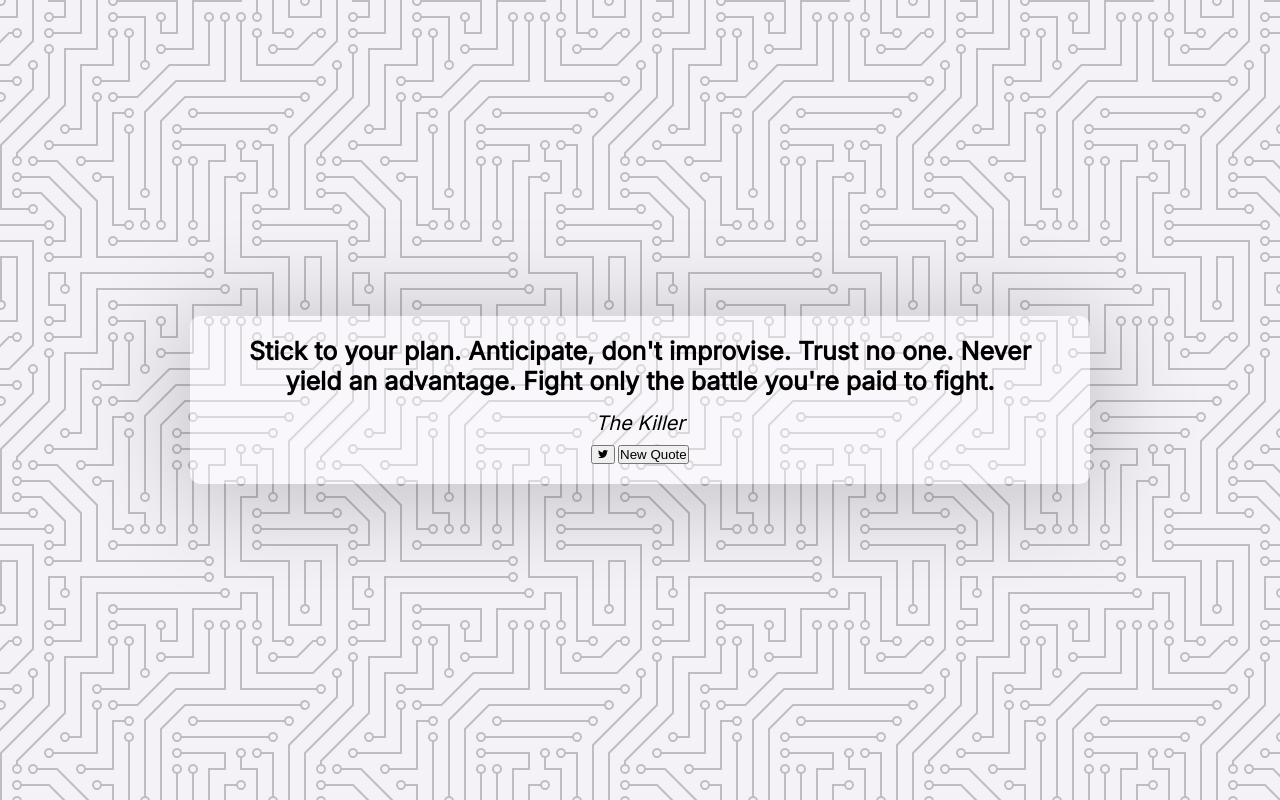
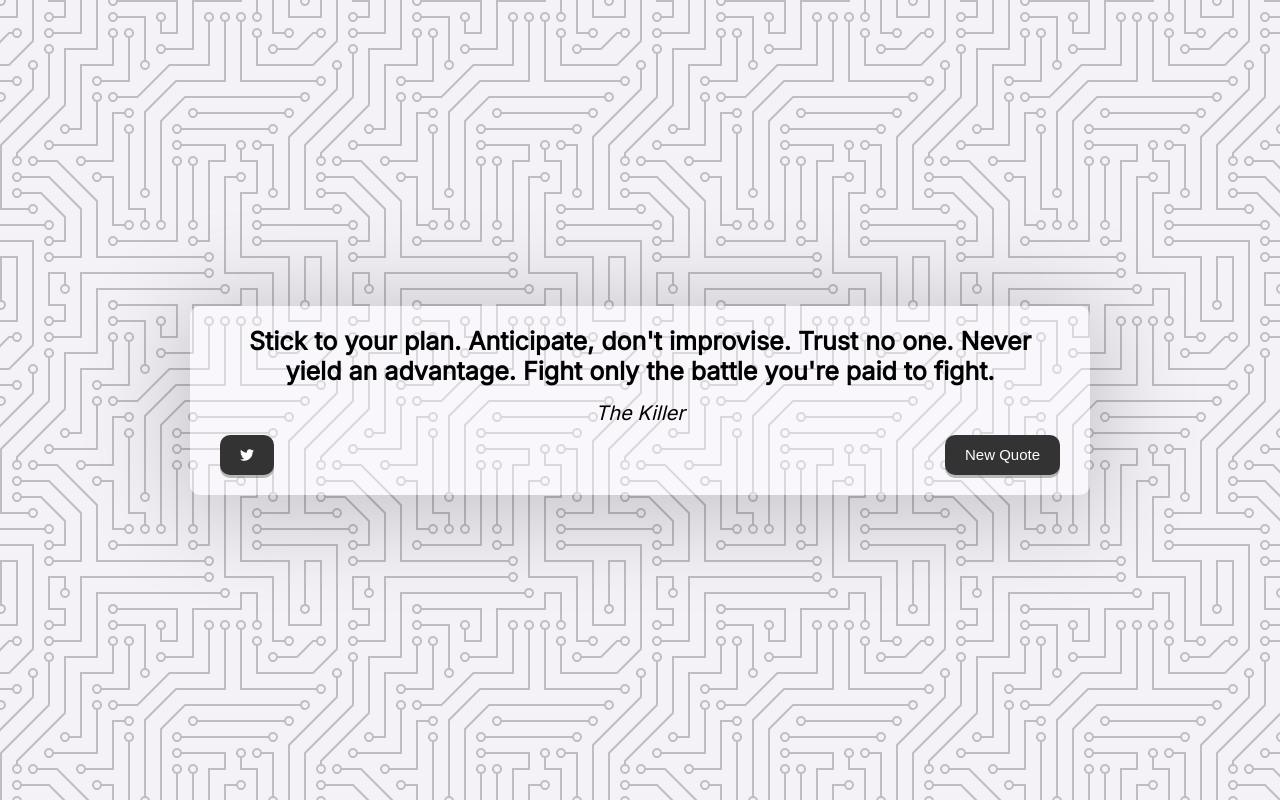
Before and after one commit to ImalKesara/Javascript-MiniProjects, a plain HTML site: page Quotes Generator/index.html in a window 1280 px wide. Drawn offline with Linux system fonts and the light colour scheme.

Commit message:
done style part

```diff
--- a/Quotes Generator/index.html
+++ b/Quotes Generator/index.html
@@ -36,18 +36,17 @@
 
         <div class="btn-container">
           <button class="twitter-button" id="twitter" title="Tweet this !">
-            <svg
-              class="icon-twitter"
-              xmlns="http://www.w3.org/2000/svg"
-              viewBox="0 0 512 512"
-            >
+            <svg xmlns="http://www.w3.org/2000/svg" viewBox="0 0 512 512">
               <!--!Font Awesome Free 6.5.1 by @fontawesome - https://fontawesome.com License - https://fontawesome.com/license/free Copyright 2024 Fonticons, Inc.-->
               <path
+                fill="#ffffff"
                 d="M459.4 151.7c.3 4.5 .3 9.1 .3 13.6 0 138.7-105.6 298.6-298.6 298.6-59.5 0-114.7-17.2-161.1-47.1 8.4 1 16.6 1.3 25.3 1.3 49.1 0 94.2-16.6 130.3-44.8-46.1-1-84.8-31.2-98.1-72.8 6.5 1 13 1.6 19.8 1.6 9.4 0 18.8-1.3 27.6-3.6-48.1-9.7-84.1-52-84.1-103v-1.3c14 7.8 30.2 12.7 47.4 13.3-28.3-18.8-46.8-51-46.8-87.4 0-19.5 5.2-37.4 14.3-53 51.7 63.7 129.3 105.3 216.4 109.8-1.6-7.8-2.6-15.9-2.6-24 0-57.8 46.8-104.9 104.9-104.9 30.2 0 57.5 12.7 76.7 33.1 23.7-4.5 46.5-13.3 66.6-25.3-7.8 24.4-24.4 44.8-46.1 57.8 21.1-2.3 41.6-8.1 60.4-16.2-14.3 20.8-32.2 39.3-52.6 54.3z"
               />
             </svg>
           </button>
-          <button><span class="new-quote">New Quote</span></button>
+          <button class="newQuote-button">
+            <span class="new-quote">New Quote</span>
+          </button>
         </div>
       </div>
     </section>
--- a/Quotes Generator/style.css
+++ b/Quotes Generator/style.css
@@ -20,8 +20,8 @@ body {
   align-items: center;
 }
 .twitter-button svg {
-  width: 2rem;
-  height: 1rem;
+  width: 1.4rem;
+  height: 1.4rem;
   /* text-align: center; */
 }
 
@@ -49,6 +49,40 @@ body {
   margin-top: 1rem;
 }
 
+.btn-container {
+  display: flex;
+  justify-content: space-between;
+}
+
+button {
+  cursor: pointer;
+  font-size: 1.5rem;
+  height: 2.5rem;
+  border: none;
+  border-radius: 1rem;
+  color: #fff;
+  background: #333;
+  outline: none;
+  padding: 2rem;
+  /* box-shadow: 0 0.4rem 0.5rem 0.2rem rgba(121, 121, 121, 0.5); */
+  box-shadow: 0 0.3rem rgba(121, 121, 121, 0.5);
+  transition: all 0.4s ease-out;
+}
+
+.btn-container button {
+  display: flex;
+  justify-content: center;
+  align-items: center;
+}
+
+button:hover {
+  filter: brightness(110%);
+}
+button:active {
+  transform: translate(0, 0.3rem);
+  box-shadow: 0 0.1rem rgba(255, 255, 255, 0.65);
+}
+
 @media screen and (max-width: 100rem) {
   .Quote {
     margin: auto 1rem;
```
